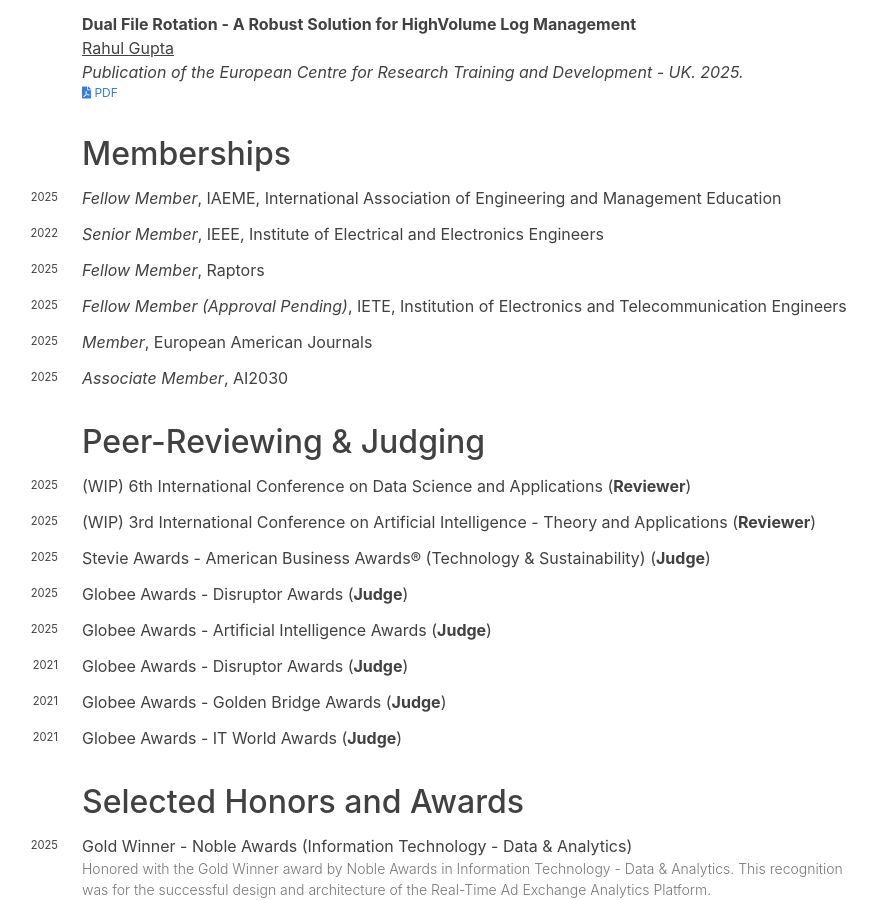
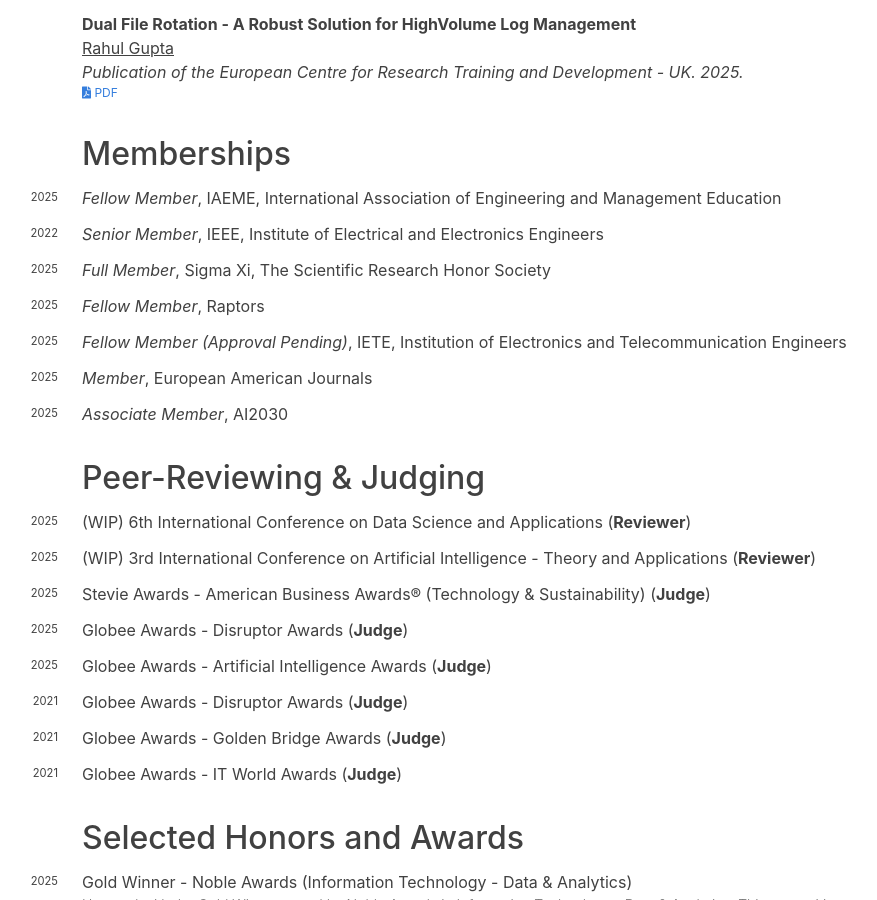
Before and after one commit to guptaraul89/guptaraul89.github.io, a Jekyll site: the page built from index.md, in a window 1280 px wide and 900 px high, scrolled down 1915 px. Shown: the whole window, without its empty margins (250-1127 px from the left). Built offline with Jekyll 4.4.1, drawn with Linux system fonts in a browser that asks for light colours; nearby versions of some CDN libraries; some web fonts are replaced.

Commit message:
Add new membership

```diff
--- a/_data/membership.yaml
+++ b/_data/membership.yaml
@@ -7,6 +7,11 @@
   position: Senior Member
   year: 2022
   url: https://www.ieee.org/
+
+- institution: Sigma Xi, The Scientific Research Honor Society
+  position: Full Member
+  year: 2025
+  url: https://www.sigmaxi.org
 
 - institution: Raptors
   position: Fellow Member
```
